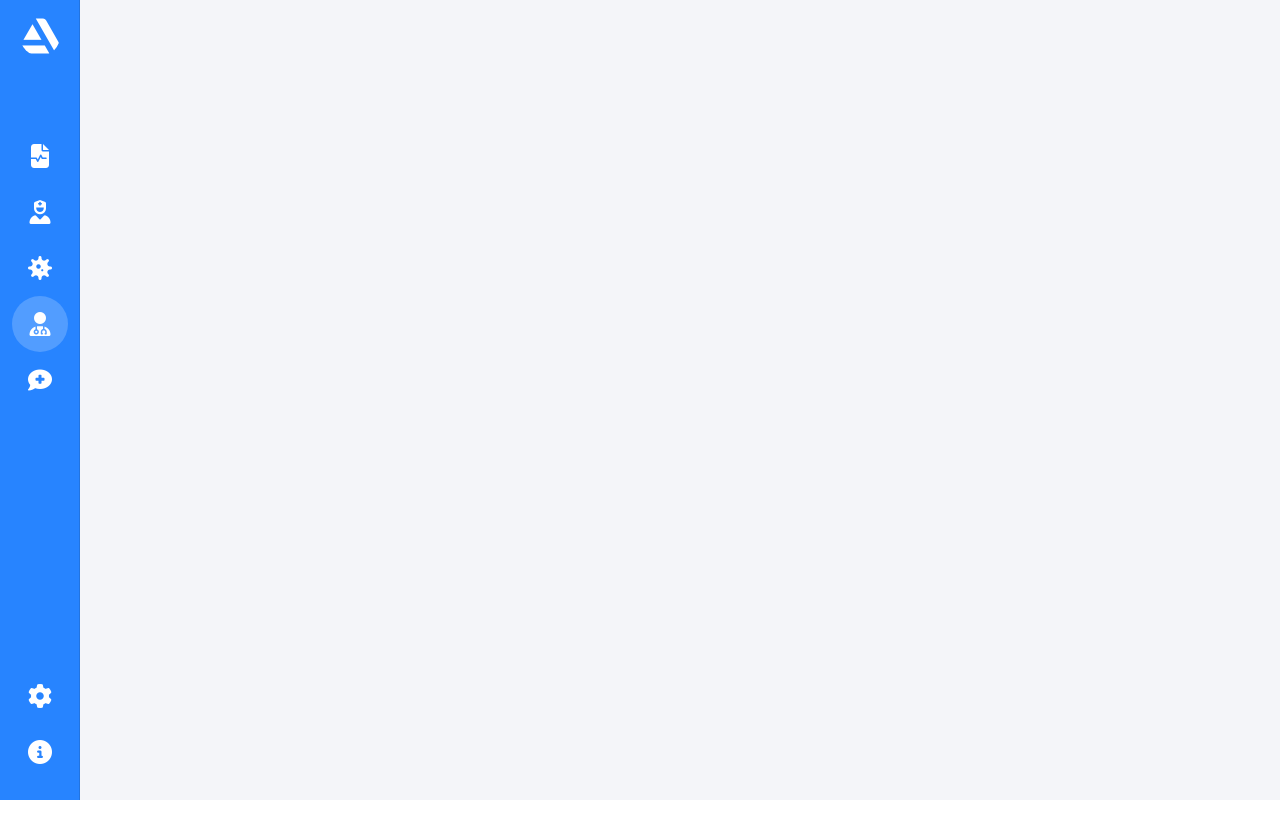
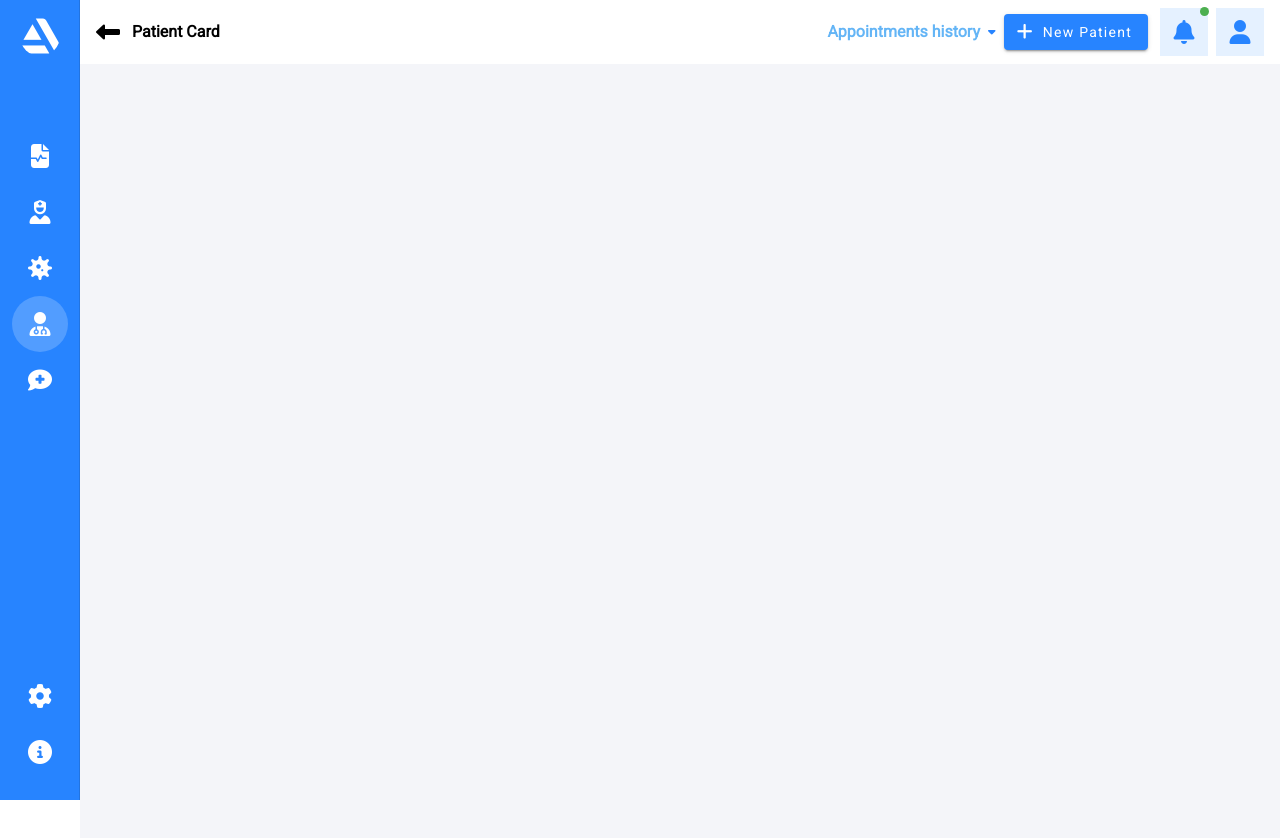
Before and after one commit to komorebi920/vuetify-patient-demo, a Vue app: page / in a window 1280 px wide. Shown: the top 838 px of the page. Before the commit the page ends 800 px from the top, so only its background shows below. Built offline with nearby package versions, Linux system fonts and the light colour scheme.

Commit message:
add Navbar

```diff
--- /dev/null
+++ b/src/components/Navbar.vue
@@ -0,0 +1,38 @@
+<template>
+    <v-app-bar color="white" app dark flat>
+        <v-icon color="black">fa-solid fa-long-arrow-alt-left</v-icon>
+        <h4 class="black--text ml-3">Patient Card</h4>
+
+        <v-spacer />
+
+        <h4 class="blue--text text--lighten-2">Appointments history</h4>
+
+        <v-icon x-small color="#2784FF" class="ml-2 mr-2">fa-solid fa-caret-down</v-icon>
+        <v-btn color="#2784FF" class="withoutupercase">
+            <v-icon left>fa-solid fa-plus</v-icon>
+            New Patient
+        </v-btn>
+
+        <v-badge dot overlap color="green" class="ml-3 mr-2" dark>
+            <v-avatar tile color="#E5F1FF">
+                <v-icon color="#2784FF">fa-solid fa-bell</v-icon>
+            </v-avatar>
+        </v-badge>
+
+        <v-avatar tile color="#E5F1FF">
+            <v-icon color="#2784FF">fa-solid fa-user</v-icon>
+        </v-avatar>
+    </v-app-bar>
+</template>
+
+<script>
+export default {
+    data: () => ({}),
+};
+</script>
+
+<style>
+.v-btn.withoutupercase {
+    text-transform: none !important;
+}
+</style>
--- a/src/components/SideBar.vue
+++ b/src/components/SideBar.vue
@@ -17,12 +17,12 @@
         <div style="position: absolute; bottom: 20px; left: 0; right: 0;">
             <v-list-item :ripple="false">
                 <v-list-item-icon>
-                    <v-icon color="white">fas fa-cog</v-icon>
+                    <v-icon color="white">fa-solid fa-cog</v-icon>
                 </v-list-item-icon>
             </v-list-item>
             <v-list-item :ripple="false">
                 <v-list-item-icon>
-                    <v-icon color="white">fas fa-info-circle</v-icon>
+                    <v-icon color="white">fa-solid fa-info-circle</v-icon>
                 </v-list-item-icon>
             </v-list-item>
         </div>
@@ -34,11 +34,11 @@ export default {
     data: () => ({
         selectedItem: 3,
         items: [
-            { icon: "fas fa-file-medical-alt" },
-            { icon: "fas fa-user-nurse" },
-            { icon: "fas fa-virus" },
-            { icon: "fas fa-user-md" },
-            { icon: "fas fa-comment-medical" },
+            { icon: "fa-solid fa-file-medical-alt" },
+            { icon: "fa-solid fa-user-nurse" },
+            { icon: "fa-solid fa-virus" },
+            { icon: "fa-solid fa-user-md" },
+            { icon: "fa-solid fa-comment-medical" },
         ],
     }),
 };
--- a/src/views/Home.vue
+++ b/src/views/Home.vue
@@ -1,11 +1,13 @@
 <template>
   <v-app id="inspire" :style="{ background: $vuetify.theme.themes.dark.background }">
     <SideBar />
+    <Navbar />
   </v-app>
 </template>
 
 <script>
-import SideBar from "@/components/SideBar.vue";
+import SideBar from "../components/SideBar.vue";
+import Navbar from "../components/Navbar.vue";
 
 export default {
   data: () => ({
@@ -14,6 +16,7 @@ export default {
 
   components: {
     SideBar,
+    Navbar,
   },
 };
 </script>
```
